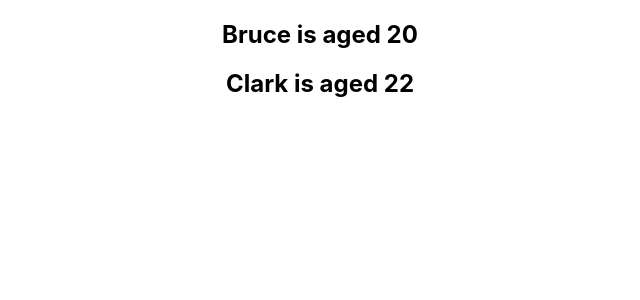
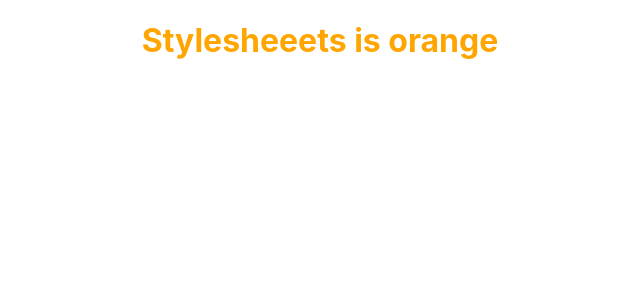
Before and after one commit to anthonydwan/react_notes, a React (Create React App) app: page / in a window 1280 px wide. Shown: the top 300 px of the page, without its empty margins (320-960 px from the left). Built offline with nearby package versions, Linux system fonts and the light colour scheme.

Commit message:
using stylesheets for style

```diff
--- a/src/App.js
+++ b/src/App.js
@@ -1,11 +1,12 @@
 // import logo from "./logo.svg";
 import "./App.css";
-import ListRendering from "./components/ListRendering";
+// import ListRendering from "./components/ListRendering";
 // import UserGreeting from "./components/ConditionalRendering";
 // import ParentComponent from "./components/ParentComponent";
 // import Greet, { Hello, Click } from "./components/functional";
 // import Welcome, { Message, Counter, ClassClick } from "./components/class";
 // import EventBind from "./components/eventbind";
+import Stylesheet from "./components/Stylesheet";
 
 // react components have to be in PascalCase
 function App() {
@@ -25,7 +26,8 @@ function App() {
       <ClassClick></ClassClick> */}
       {/* <EventBind></EventBind> */}
       {/* <UserGreeting></UserGreeting> */}
-      <ListRendering></ListRendering>
+      {/* <ListRendering></ListRendering> */}
+      <Stylesheet primary={true}></Stylesheet>
     </div>
   );
 }
--- /dev/null
+++ b/src/components/Stylesheet.js
@@ -0,0 +1,13 @@
+import React from "react";
+import "./myStyle.css";
+
+function Stylesheet(props) {
+  let className = props.primary ? "primary" : "";
+  return (
+    <div>
+      <h1 className={`${className} big`}>Stylesheeets is orange</h1>
+    </div>
+  );
+}
+
+export default Stylesheet;
--- /dev/null
+++ b/src/components/myStyle.css
@@ -0,0 +1,7 @@
+.primary {
+  color: orange;
+}
+
+.big {
+  font-size: 50;
+}
```
